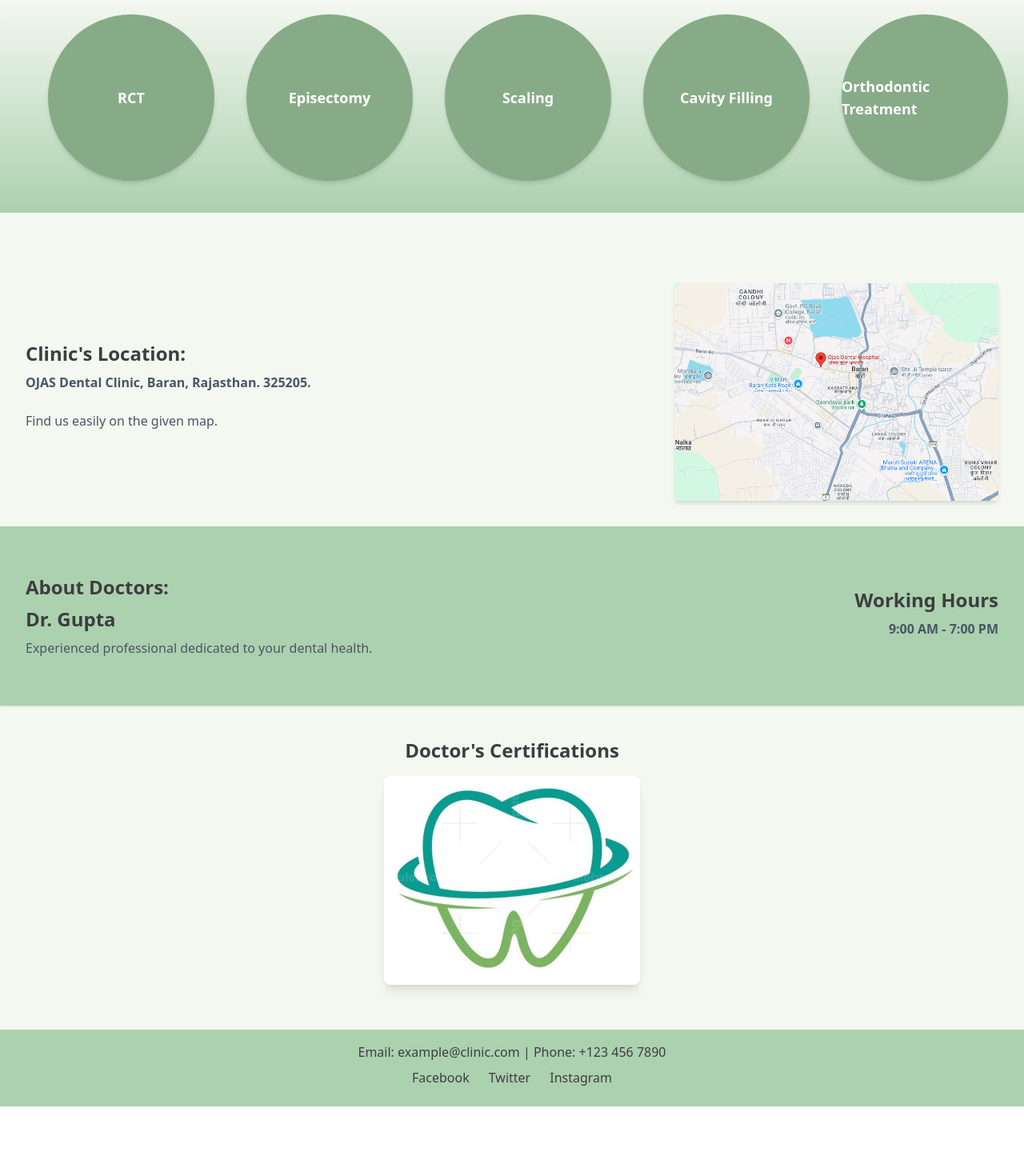
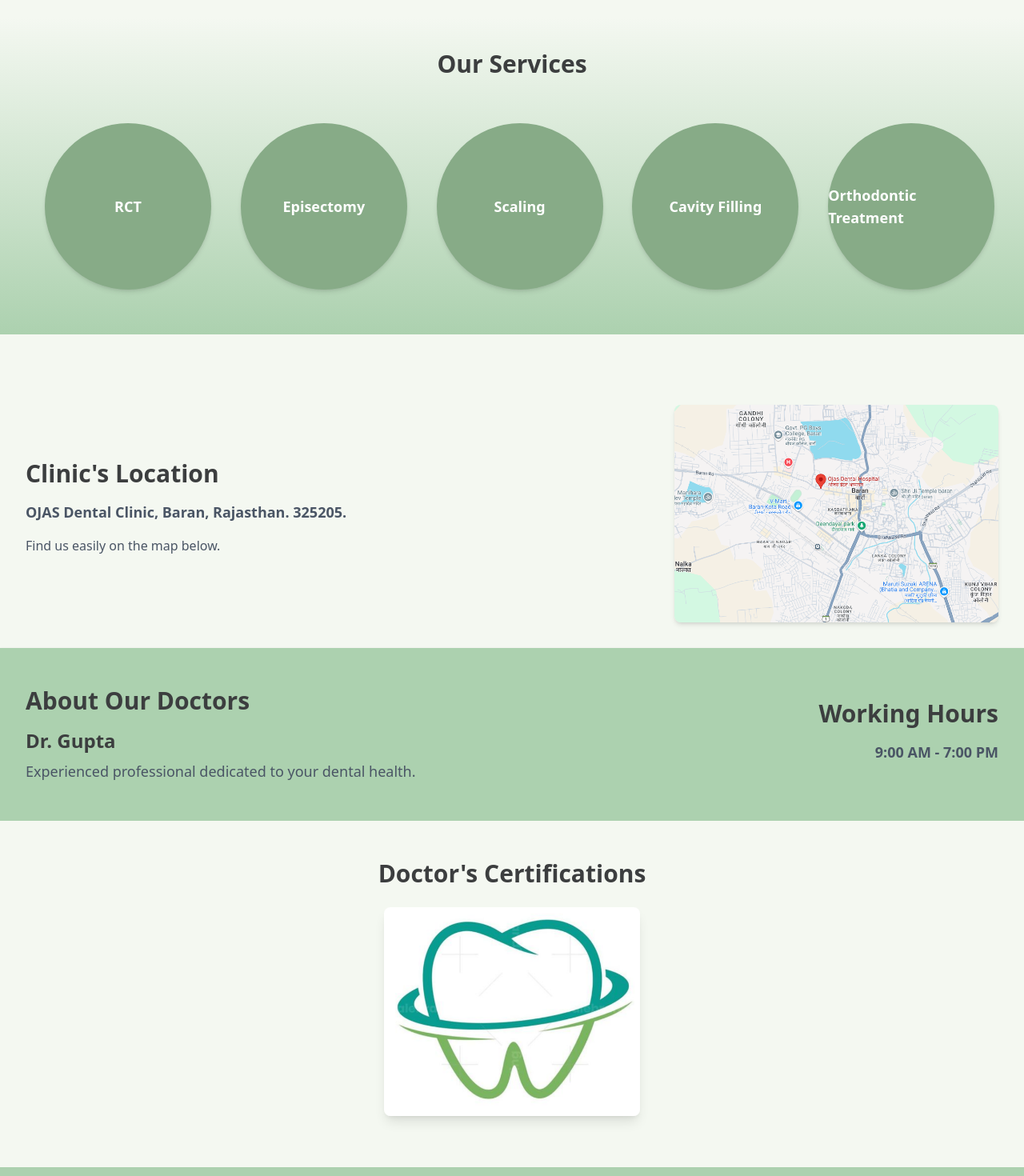
Before and after one commit to tejashriiii/dentistFrontend, a React (Vite) app: page /Home in a window 1280 px wide. Shown: the part 720-2190 px from the top of the page at 80% size. Before the commit the page ends 2103 px from the top, so only its background shows below. Built offline with nearby package versions, Linux system fonts and the light colour scheme.

Commit message:
Homepage: Small Changes *Add book an appointment button *Add Our Services section heading *Add subtle animations and effects

```diff
--- a/src/pages/Home.jsx
+++ b/src/pages/Home.jsx
@@ -1,26 +1,32 @@
 import React from 'react';
 import { Link } from 'react-router-dom';
 import Header from '../components/Header';
+
 const Home = () => {
   return (
-    <div className="bg-[var(--bg)] text-[var(--txt)]">
+    <div className="bg-[var(--bg)] text-[var(--txt)] min-h-screen">
+      <Header />
 
-      <Header/>
       {/* Welcome Section */}
-      <div className="flex justify-between items-center p-8 pt-14">
-        <div>
-        <h1 className="text-7xl font-bold">Welcome to OJAS Dental Clinic</h1>
-        <p className="text-2xl text-gray-600 py-4">Providing quality care for your smile</p>
-
+      <section className="flex flex-col md:flex-row justify-between items-center p-8 pt-16 md:pt-20">
+        <div className="md:w-1/2 animate-fade-in">
+          <h1 className="text-5xl md:text-7xl font-bold leading-tight mb-4">Welcome to OJAS Dental Clinic</h1>
+          <p className="text-xl md:text-2xl text-gray-600 py-4">Providing quality care for your smile</p>
+          <Link to="/appointment" className="inline-block mt-4 bg-[var(--darkgreen)] text-white px-6 py-3 rounded-full hover:bg-[var(--darkergreen)] transition-colors duration-300">
+            Book an Appointment
+          </Link>
         </div>
-        <img src="./src/assets/dentist.jpg" alt="Dentist" className="w-1/2 h-auto rounded-lg" />
-      </div>
+        <img
+          src="./src/assets/dentist.jpg"
+          alt="Dentist"
+          className="md:w-1/2 h-auto rounded-lg mt-8 md:mt-0 shadow-lg transform hover:scale-105 transition-transform duration-300"
+        />
+      </section>
 
       {/* Features Section */}
-
-
-      <div className="flex justify-between items-center my-14 px-10 bg-gradient-to-b from-[var(--bg)] to-[var(--lightgreen)] pb-5 ">
-
+      <section className="my-14 px-6 md:px-10 bg-gradient-to-b from-[var(--bg)] to-[var(--lightgreen)] py-10">
+        <h2 className="text-3xl font-bold text-center mb-10">Our Services</h2>
+        <div className="grid grid-cols-1 sm:grid-cols-2 md:grid-cols-5 gap-6">
           {[
             { name: "RCT", img: "./src/assets/toothrct.jpg" },
             { name: "Episectomy", img: "./src/assets/toothepisectomy.jpg" },
@@ -28,80 +34,74 @@ const Home = () => {
             { name: "Cavity Filling", img: "./src/assets/toothcavityfilling.png" },
             { name: "Orthodontic Treatment", img: "./src/assets/toothorthodontic.jpg" },
           ].map((feature, index) => (
-              <div key={index} className="relative group p-5 ">
-            {/* Feature Circle */}
-            <div className="w-52 h-52  flex items-center justify-center bg-[var(--darkgreen)] text-white text-lg font-bold rounded-full shadow-md transition-all duration-300 group-hover:w-60 group-hover:h-60 group-hover:bg-[var(--darkergreen)]">
+            <div key={index} className="relative group p-4">
+              <div className="w-48 h-48 md:w-52 md:h-52 flex items-center justify-center bg-[var(--darkgreen)] text-white text-lg font-bold rounded-full shadow-md transition-all duration-300 group-hover:w-56 group-hover:h-56 group-hover:bg-[var(--darkergreen)]">
                 {feature.name}
               </div>
-
-
-
-            {/* Hover Image */}
               <div className="absolute inset-0 flex items-center justify-center opacity-0 group-hover:opacity-100 transition-opacity duration-300">
                 <img
                   src={feature.img}
                   alt={feature.name}
-                className="w-60 h-60 rounded-full border-2 border-[var(--darkergreen)] shadow-lg"
+                  className="w-56 h-56 rounded-full border-4 border-[var(--darkergreen)] shadow-lg object-cover"
                 />
               </div>
             </div>
           ))}
         </div>
-
+      </section>
 
       {/* About Doctors & Working Hours */}
-      <div className="flex justify-between items-center bg-[var(--bg)] p-8 ">
-      <div className="w-1/2">
-          <h2 className="text-2xl font-bold">Clinic's Location:</h2>
-          <p className="text-gray-600 font-bold py-2">OJAS Dental Clinic, Baran, Rajasthan. 325205.</p>
-          <p className="text-gray-600 py-4">Find us easily on the given map.</p>
+      <section className="flex flex-col md:flex-row justify-between items-center bg-[var(--bg)] p-8">
+        <div className="md:w-1/2 mb-6 md:mb-0">
+          <h2 className="text-3xl font-bold mb-4">Clinic's Location</h2>
+          <p className="text-gray-600 font-bold text-lg">OJAS Dental Clinic, Baran, Rajasthan. 325205.</p>
+          <p className="text-gray-600 py-4">Find us easily on the map below.</p>
         </div>
-        <div className="w-1/3 text-right">
+        <div className="md:w-1/3">
           <a href="https://mapcarta.com/N7690809383" target="_blank" rel="noopener noreferrer">
-            <img src="./src/assets/maps.png" alt="Clinic Map" className=" rounded shadow-md hover:opacity-80" />
+            <img
+              src="./src/assets/maps.png"
+              alt="Clinic Map"
+              className="rounded-lg shadow-md hover:opacity-80 transition-opacity duration-300 w-full"
+            />
           </a>
         </div>
+      </section>
+
+      {/* Doctor Info & Hours */}
+      <section className="flex flex-col md:flex-row justify-between items-center bg-[var(--lightgreen)] px-8 py-12 shadow">
+        <div className="md:w-1/2 mb-6 md:mb-0">
+          <h2 className="text-3xl font-bold mb-2">About Our Doctors</h2>
+          <h3 className="text-2xl font-semibold py-2">Dr. Gupta</h3>
+          <p className="text-gray-600 text-lg">Experienced professional dedicated to your dental health.</p>
         </div>
-
-      {/* Location Section */}
-      <div className="flex justify-between items-center bg-[var(--lightgreen)] px-8 shadow h-56">
-
-        <div className="w-1/2">
-          <h2 className="text-2xl font-bold">About Doctors:</h2>
-          <h2 className="text-2xl font-bold py-2">Dr. Gupta</h2>
-          <p className="text-gray-600">Experienced professional dedicated to your dental health.</p>
-
-
+        <div className="md:w-1/2 text-center md:text-right">
+          <h2 className="text-3xl font-bold mb-2">Working Hours</h2>
+          <p className="text-gray-600 font-bold text-lg py-2">9:00 AM - 7:00 PM</p>
         </div>
-        <div className="w-1/2 text-right">
-          <h2 className="text-2xl font-bold">Working Hours</h2>
-          <p className="text-gray-600 font-bold py-2">9:00 AM - 7:00 PM</p>
-        </div>
-      </div>
+      </section>
 
       {/* Doctor Certifications */}
-      <div className="text-center py-10">
-        <h2 className="text-2xl font-bold">Doctor's Certifications</h2>
+      <section className="text-center py-12 bg-[var(--bg)]">
+        <h2 className="text-3xl font-bold mb-6">Doctor's Certifications</h2>
         <img
           src="./src/assets/clinicLogo.png"
           alt="Doctor's Certification"
-          className="mx-auto my-4 max-w-xs rounded-lg shadow-lg"
+          className="mx-auto my-4 max-w-xs rounded-lg shadow-lg hover:scale-105 transition-transform duration-300"
         />
-
-
-      </div>
+      </section>
 
       {/* Footer */}
-      <footer className="bg-[var(--lightgreen)] text-[var(--txt)] p-4  text-center">
-        <p>Email: example@clinic.com | Phone: +123 456 7890</p>
-        <div className="flex justify-center space-x-6 py-2">
-          <a href="https://facebook.com" target="_blank" rel="noopener noreferrer">
+      <footer className="bg-[var(--lightgreen)] text-[var(--txt)] p-6 text-center">
+        <p className="text-lg">Email: example@clinic.com | Phone: +123 456 7890</p>
+        <div className="flex justify-center space-x-6 py-4">
+          <a href="https://facebook.com" target="_blank" rel="noopener noreferrer" className="hover:text-[var(--darkergreen)] transition-colors">
             Facebook
           </a>
-          <a href="https://twitter.com" target="_blank" rel="noopener noreferrer">
+          <a href="https://twitter.com" target="_blank" rel="noopener noreferrer" className="hover:text-[var(--darkergreen)] transition-colors">
             Twitter
           </a>
-          <a href="https://instagram.com" target="_blank" rel="noopener noreferrer">
+          <a href="https://instagram.com" target="_blank" rel="noopener noreferrer" className="hover:text-[var(--darkergreen)] transition-colors">
             Instagram
           </a>
         </div>
```
Lines whose indentation alone changed are shown as unchanged.
